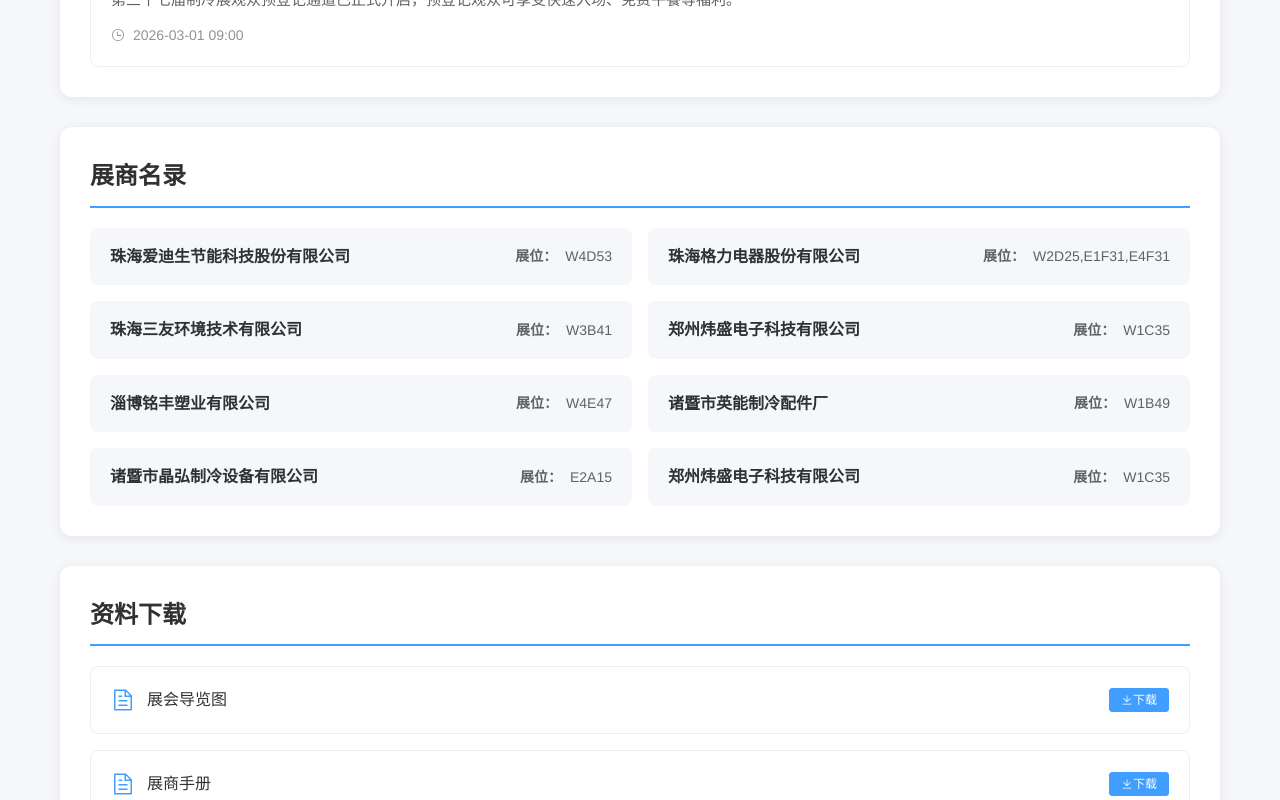
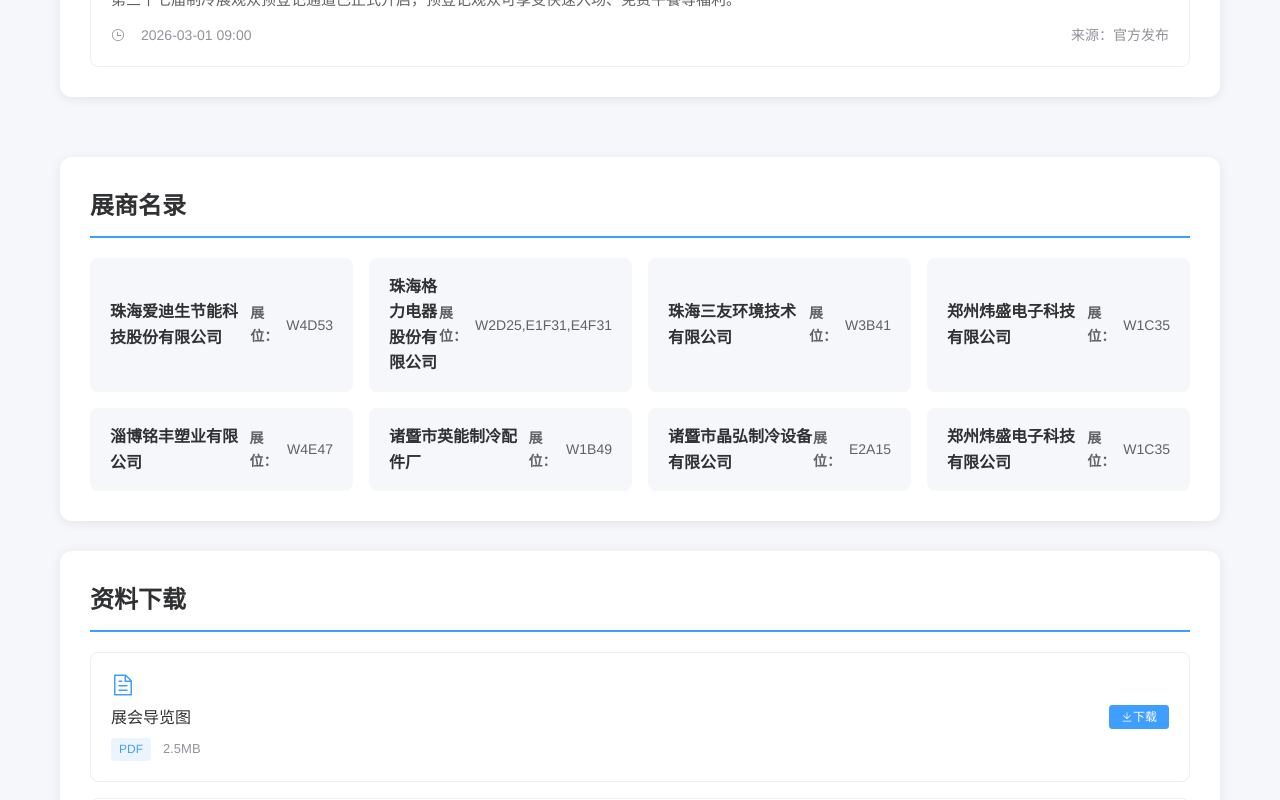
Before and after one commit to roytwx624/coze_daduhuizhan, a Vue app: page /exhibition/detail/1 in a window 1280 px wide. Shown: the part 1480-2280 px from the top of the page. Built offline with nearby package versions, Linux system fonts and the light colour scheme.

Commit message:
修改展会详情页：结合展会资讯与展商名录，增加信息来源，显示资料格式和大小，删除其他公共交通方式，调整展商布局为一行4个

```diff
--- a/src/views/exhibition/Detail.vue
+++ b/src/views/exhibition/Detail.vue
@@ -87,6 +87,8 @@
         </div>
       </div>
 
+      <!-- 展会资讯与展商名录 -->
+      <div class="combined-section">
         <!-- 展会资讯 -->
         <div class="news-section">
           <h2 class="section-title">展会资讯</h2>
@@ -97,6 +99,7 @@
               <div class="news-meta">
                 <el-icon><Clock /></el-icon>
                 <span>{{ news.time }}</span>
+                <span class="news-source">来源：{{ news.source }}</span>
               </div>
             </div>
           </div>
@@ -115,6 +118,7 @@
             </div>
           </div>
         </div>
+      </div>
 
       <!-- 资料下载 -->
       <div class="download-section">
@@ -124,6 +128,10 @@
             <div class="download-info">
               <el-icon class="download-icon"><Document /></el-icon>
               <span class="download-name">{{ item.name }}</span>
+              <div class="download-meta">
+                <span class="download-format">{{ item.format }}</span>
+                <span class="download-size">{{ item.size }}</span>
+              </div>
             </div>
             <el-button type="primary" size="small">
               <el-icon><Download /></el-icon>
@@ -149,13 +157,6 @@
             <div class="traffic-desc">
               <p>1. 乘坐大桥六线、申江线、方川线等公交至上海新国际博览中心站</p>
               <p>2. 乘坐机场三线、机场六线至龙阳路地铁站，换乘其他交通工具至上海新国际博览中心</p>
-            </div>
-          </div>
-          <div class="traffic-item">
-            <h3 class="traffic-title">其他公共交通方式</h3>
-            <div class="traffic-desc">
-              <p>1. 磁悬浮：从浦东国际机场乘坐磁悬浮至龙阳路站，换乘其他交通工具至上海新国际博览中心</p>
-              <p>2. 出租车：直接乘坐出租车至上海新国际博览中心，地址为上海市浦东新区龙阳路2345号</p>
             </div>
           </div>
         </div>
@@ -184,17 +185,20 @@ const exhibitionNews = ref([
   {
     title: '第三十七届制冷展即将盛大开幕',
     desc: '第三十七届制冷展将于2026年4月8日在上海新国际博览中心盛大开幕，展会将展示最新的制冷、空调、暖通、热泵及通风设备技术和产品。',
-    time: '2026-03-20 14:30'
+    time: '2026-03-20 14:30',
+    source: '官方发布'
   },
   {
     title: '制冷展参展商名录正式发布',
     desc: '第三十七届制冷展参展商名录已正式发布，共有来自全球20多个国家和地区的500多家企业参展。',
-    time: '2026-03-15 10:15'
+    time: '2026-03-15 10:15',
+    source: '官方发布'
   },
   {
     title: '制冷展观众预登记通道已开启',
     desc: '第三十七届制冷展观众预登记通道已正式开启，预登记观众可享受快速入场、免费午餐等福利。',
-    time: '2026-03-01 09:00'
+    time: '2026-03-01 09:00',
+    source: '官方发布'
   }
 ])
 
@@ -212,9 +216,9 @@ const exhibitors = ref([
 
 // 资料下载数据
 const downloadItems = ref([
-  { name: '展会导览图' },
-  { name: '展商手册' },
-  { name: '会刊' }
+  { name: '展会导览图', format: 'PDF', size: '2.5MB' },
+  { name: '展商手册', format: 'PDF', size: '15.8MB' },
+  { name: '会刊', format: 'PDF', size: '32.1MB' }
 ])
 </script>
 
@@ -391,10 +395,22 @@ const downloadItems = ref([
   .news-meta {
     display: flex;
     align-items: center;
-    gap: 8px;
+    gap: 16px;
     color: #909399;
     font-size: 14px;
   }
+
+  .news-source {
+    margin-left: auto;
+    font-weight: 500;
+  }
+}
+
+.combined-section {
+  display: flex;
+  flex-direction: column;
+  gap: 30px;
+  margin-bottom: 30px;
 }
 
 .exhibitor-section {
@@ -402,12 +418,12 @@ const downloadItems = ref([
   border-radius: 12px;
   padding: 30px;
   box-shadow: 0 2px 12px rgba(0, 0, 0, 0.08);
-  margin-bottom: 30px;
+  margin-bottom: 0;
 }
 
 .exhibitor-list {
   display: grid;
-  grid-template-columns: repeat(2, 1fr);
+  grid-template-columns: repeat(4, 1fr);
   gap: 16px;
 }
 
@@ -474,8 +490,9 @@ const downloadItems = ref([
 
   .download-info {
       display: flex;
-    align-items: center;
-    gap: 12px;
+      flex-direction: column;
+      align-items: flex-start;
+      gap: 8px;
 
       .download-icon {
         font-size: 24px;
@@ -486,6 +503,26 @@ const downloadItems = ref([
         font-size: 16px;
         color: #303133;
         font-weight: 500;
+      }
+
+      .download-meta {
+        display: flex;
+        gap: 12px;
+        align-items: center;
+        font-size: 14px;
+        color: #909399;
+      }
+
+      .download-format {
+        padding: 2px 8px;
+        background-color: #ecf5ff;
+        color: #409eff;
+        border-radius: 4px;
+        font-size: 12px;
+      }
+
+      .download-size {
+        font-size: 13px;
       }
     }
 }
```
Lines whose indentation alone changed are shown as unchanged.
